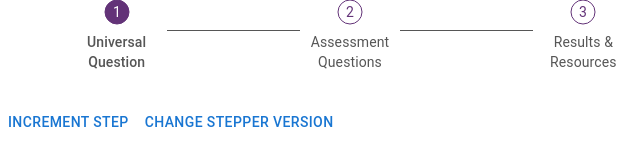
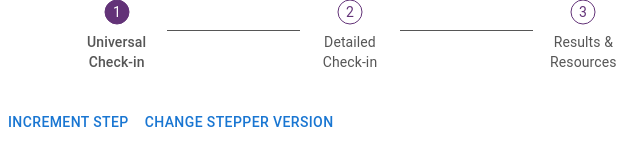
Before and after one commit to Black-Family-Development-Inc/checkin, a Gatsby site: page /components/stepper in a window 1280 px wide. Shown: the full height of the page, 0-640 px from the left. Built offline with nearby package versions, Linux system fonts and the light colour scheme; Gatsby itself is replaced by a stand-in of ours.

Commit message:
update the stepper wording

```diff
--- a/src/components/pages/AssessmentsPage/AssessmentStepper/AssessmentStepper.tsx
+++ b/src/components/pages/AssessmentsPage/AssessmentStepper/AssessmentStepper.tsx
@@ -9,8 +9,8 @@ import {
 } from "./AssessmentStepper-types";
 
 export const stepperPages = {
-  universal: "Universal Question" as StepperPagesType,
-  assessment: "Assessment Questions" as StepperPagesType,
+  universal: "Universal Check-in" as StepperPagesType,
+  assessment: "Detailed Check-in" as StepperPagesType,
   results: "Results & Resources" as StepperPagesType,
 };
 
```
